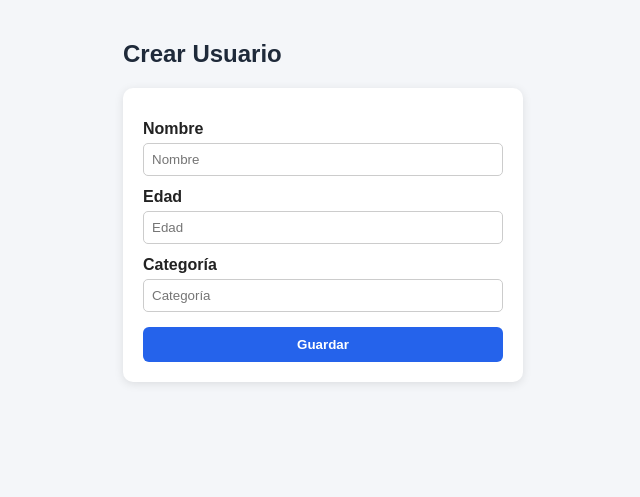
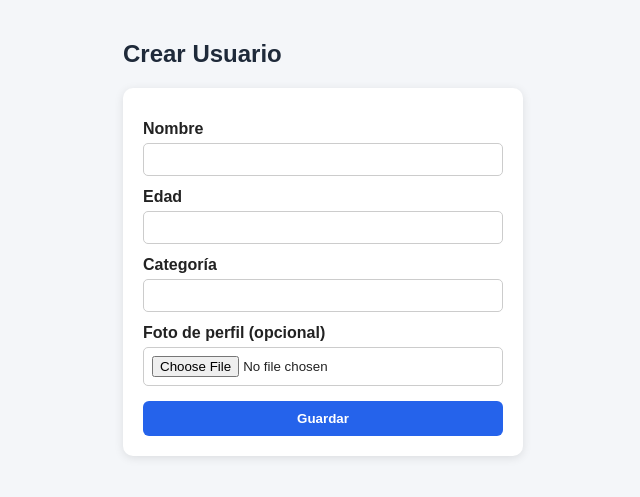
Before and after one commit to dsguerrero07/Mircro_Habitos, a FastAPI app: page /usuarios/nuevo in a window 1280 px wide. Shown: the part 120-617 px from the top of the page, without its empty margins (7-647 px from the left). Run offline with FastAPI, Linux system fonts and the light colour scheme.

Commit message:
feat: carga opcional de foto de perfil en usuarios con almacenamiento y visualización

```diff
--- a/app/static/css/styles.css
+++ b/app/static/css/styles.css
@@ -176,3 +176,8 @@ a {
 a:hover {
     text-decoration: underline;
 }
+
+img {
+    border-radius: 50%;
+    object-fit: cover;
+}
--- a/app/templates/crear_usuario.html
+++ b/app/templates/crear_usuario.html
@@ -3,16 +3,19 @@
 
 <h2>Crear Usuario</h2>
 
-<form action="/usuarios/crear-html" method="post">
+<form action="/usuarios/crear-html" method="post" enctype="multipart/form-data">
 
     <label>Nombre</label>
-    <input type="text" name="nombre" placeholder="Nombre" required>
+    <input type="text" name="nombre" required>
 
     <label>Edad</label>
-    <input type="number" name="edad" placeholder="Edad" required>
+    <input type="number" name="edad" required>
 
     <label>Categoría</label>
-    <input type="text" name="categoria" placeholder="Categoría" required>
+    <input type="text" name="categoria" required>
+
+    <label>Foto de perfil (opcional)</label>
+    <input type="file" name="foto" accept="image/*">
 
     <button type="submit">Guardar</button>
 
```
Also changed, not shown: app/routers/usuarios.py (+17 -2 lines), app/templates/usuarios.html (+8 -1 lines), 1 other file.
